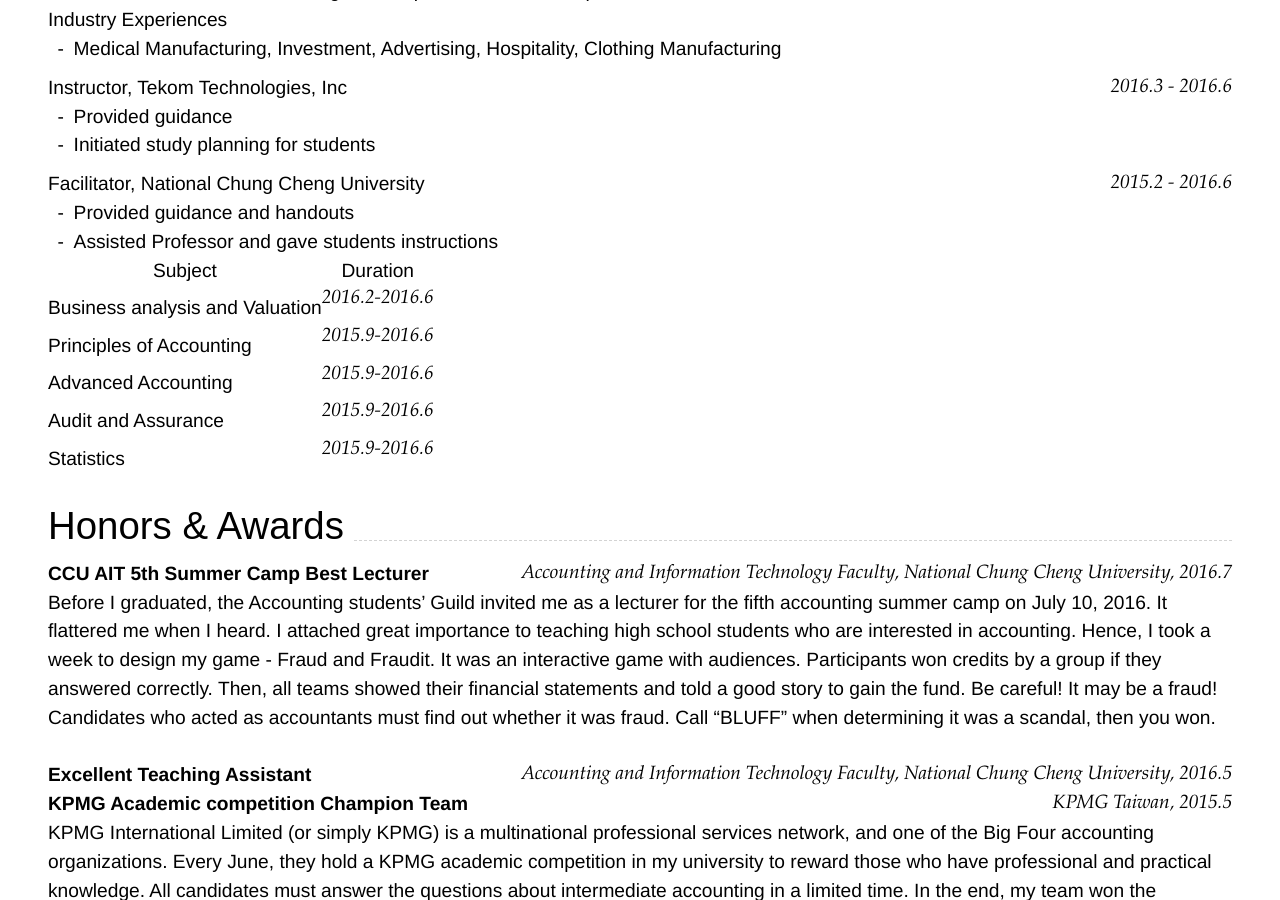
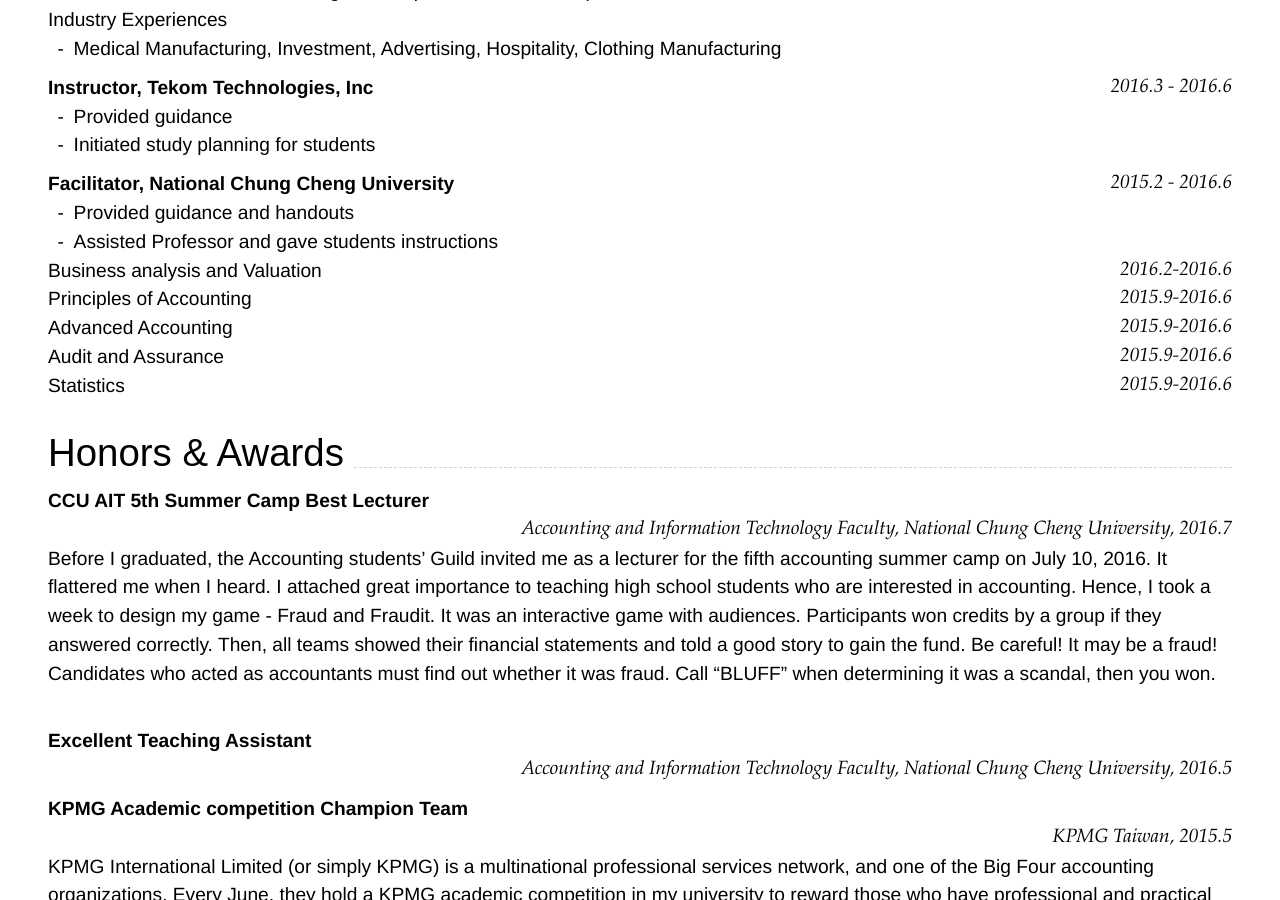
Before and after one commit to HUIXIN-TW/Resume, a Jekyll site: the page built from index.md, in a window 1280 px wide and 900 px high, scrolled down 2184 px. Built offline with Jekyll 4.4.1, drawn with Linux system fonts in a browser that asks for light colours; nearby versions of some CDN libraries.

Commit message:
Update index.md

```diff
--- a/index.md
+++ b/index.md
@@ -127,64 +127,62 @@ Industry Experiences
 - Medical Manufacturing, Investment, Advertising, Hospitality, Clothing Manufacturing
 <br>
 
-### Instructor, Tekom Technologies, Inc `2016.3 - 2016.6`
+### **Instructor, Tekom Technologies, Inc** `2016.3 - 2016.6`
 - Provided guidance
 - Initiated study planning for students
 <br>
 
-### Facilitator, National Chung Cheng University `2015.2 - 2016.6`
+### **Facilitator, National Chung Cheng University** `2015.2 - 2016.6`
 - Provided guidance and handouts
 - Assisted Professor and gave students instructions
 <br>
 
-|Subject|Duration|
-|---|---|
-|Business analysis and Valuation|`2016.2-2016.6`|
-|Principles of Accounting|`2015.9-2016.6`|
-|Advanced Accounting|`2015.9-2016.6`|
-|Audit and Assurance|`2015.9-2016.6`|
-|Statistics|`2015.9-2016.6`|
+Business analysis and Valuation `2016.2-2016.6`<br>
+Principles of Accounting `2015.9-2016.6`<br>
+Advanced Accounting `2015.9-2016.6`<br>
+Audit and Assurance `2015.9-2016.6`<br>
+Statistics `2015.9-2016.6`<br>
 
 ---
 
 ## Honors & Awards
 
-**CCU AIT 5th Summer Camp Best Lecturer**
+### **CCU AIT 5th Summer Camp Best Lecturer**
 `Accounting and Information Technology Faculty, National Chung Cheng University, 2016.7`
 <br>
 Before I graduated, the Accounting students’ Guild invited me as a lecturer for the fifth accounting summer camp on July 10, 2016. It flattered me when I heard. I attached great importance to teaching high school students who are interested in accounting. Hence, I took a week to design my game - Fraud and Fraudit. It was an interactive game with audiences. Participants won credits by a group if they answered correctly. Then, all teams showed their financial statements and told a good story to gain the fund. Be careful! It may be a fraud! Candidates who acted as accountants must find out whether it was fraud. Call “BLUFF” when determining it was a scandal, then you won.<br>
 <br>
 
-**Excellent Teaching Assistant**
+### **Excellent Teaching Assistant**
 `Accounting and Information Technology Faculty, National Chung Cheng University, 2016.5`
 <br>
 
-**KPMG Academic competition Champion Team**
+### **KPMG Academic competition Champion Team**
 `KPMG Taiwan, 2015.5`
 <br>
 KPMG International Limited (or simply KPMG) is a multinational professional services network, and one of the Big Four accounting organizations. Every June, they hold a KPMG academic competition in my university to reward those who have professional and practical knowledge. All candidates must answer the questions about intermediate accounting in a limited time. In the end, my team won the champion. It was thrill experience; I was glad that we showed teamwork and professionalism.
 <br>
 
-**XBRL Academic Winter Camp Third place in the competition**
+### **XBRL Academic Winter Camp Third place in the competition**
 `Taiwan Stock Exchange Corporation, 2015.1`
 <br>
 XBRL (eXtensible Business Reporting Language) was the latest idea of a global framework for exchanging business information in Taiwan at that time. Hence, my classmates and I enrolled in the XBRL camp hold by Taiwan Stock Exchange from January 19, 2015, to January 22, 2015. It was an intensive program. All candidates must take two and a half days of classes regarding XBRL, then take part in a competition in the afternoon of the third day. Luckily, we won third place!
 <br>
 
 ## Qualifications and Certifications
-**Technology and Programming**
+### **Technology and Programming**
 - Highly proficient with Microsoft Excel, Microsoft PowerPoint, Microsoft Word, Microsoft Power BI, Globe3 ERP
 - Basic level of ACL, SAS, SQL, Python, Java, Linux, C, SAP, Oracle, Google Analytics.
 <br>
 
-**Accounting and Finance**
+### **Accounting and Finance**
 - Certified Practicing Account, Australia (In Progress, Have Passed EG, FR, SMA, DF. 4 out of 5 units)
 - Certified Public Accountant, ROC
 - Level B technician for Accounting
 - Level C technician for Accounting
 <br>
 
-**International Business and Business Analysis**
+### **International Business and Business Analysis**
 - Futures Specialist
 - Level C technician for International Trade Management
 - Blockchain Basic
```
